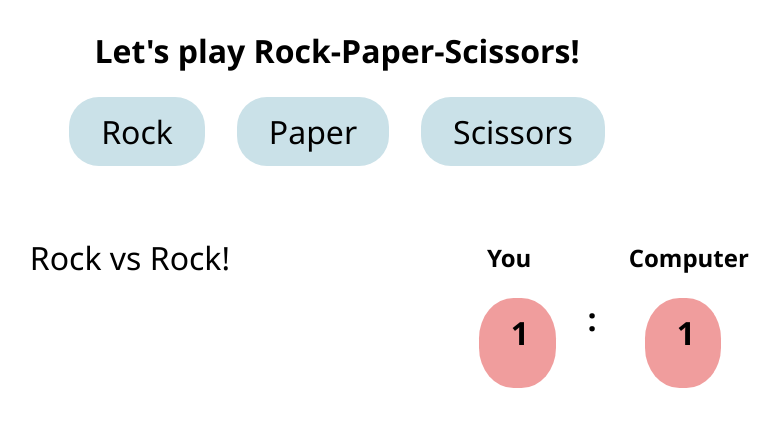
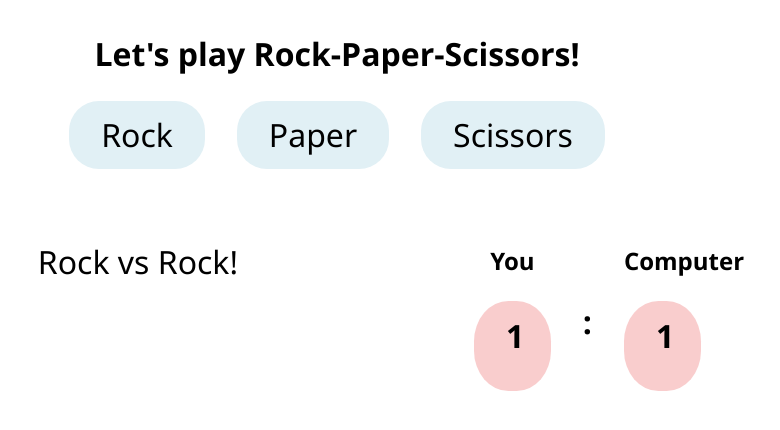
Before and after one commit to LiudmilaLV/rock-paper-scissors, a plain HTML site: page index.html in a window 1280 px wide. Both pictures are taken after a click on the button "Rock". Shown: the whole page, without its empty margins (303-1083 px from the left). Drawn offline with Linux system fonts and the light colour scheme.

Commit message:
fix: game ands with 5 points now, not 5 rounds

```diff
--- a/game.js
+++ b/game.js
@@ -43,13 +43,13 @@ document.addEventListener("DOMContentLoaded", () => {
         gameResults = playRound(yourchoice);
         you.textContent = gameResults[1];
         opp.textContent = gameResults[2];
-        if (rounds < 5) {
+        if ((yourScore < 5) && (oppScore < 5)) {
             resultText.textContent = gameResults[0];
         } else {
-            resultText.textContent = "5 round game finished!";
-            if (yourScore === oppScore) {
+            resultText.textContent = "5 points reached!";
+            if ((yourScore === 5) && (oppScore === 5)) {
                 winText.textContent = "It's a Tie!";
-            } else if (yourScore > oppScore) {
+            } else if ((yourScore === 5) && (oppScore != 5)) {
                 winText.textContent = "You won!";
             } else {
                 winText.textContent = "Computer won!";
--- a/styles.css
+++ b/styles.css
@@ -13,7 +13,7 @@
 }
 
 .container {
-    margin: 1rem;
+    margin-top: 1.2rem;
     justify-content: center;
     flex-direction: column;
 }
@@ -23,7 +23,6 @@
 .score {
     justify-content: center;
     flex-wrap: wrap;
-
 }
 
 .options {
@@ -41,7 +40,7 @@ button,
 .score-field {
     border: none;
     border-radius: 30px;
-    background-color: rgb(202, 225, 232);
+    background-color: rgb(225, 240, 245);
 }
 
 .result-text-div {
@@ -69,8 +68,7 @@ button,
 
 .score-field {
     border-radius: 45%;
-    margin-left: 1rem;
     height: 4rem;
     width: 0.8rem;
-    background-color: rgb(240, 157, 157);
+    background-color: rgb(249, 205, 205);
 }
```
Also changed, not shown: index.html (+0 -1 lines).
